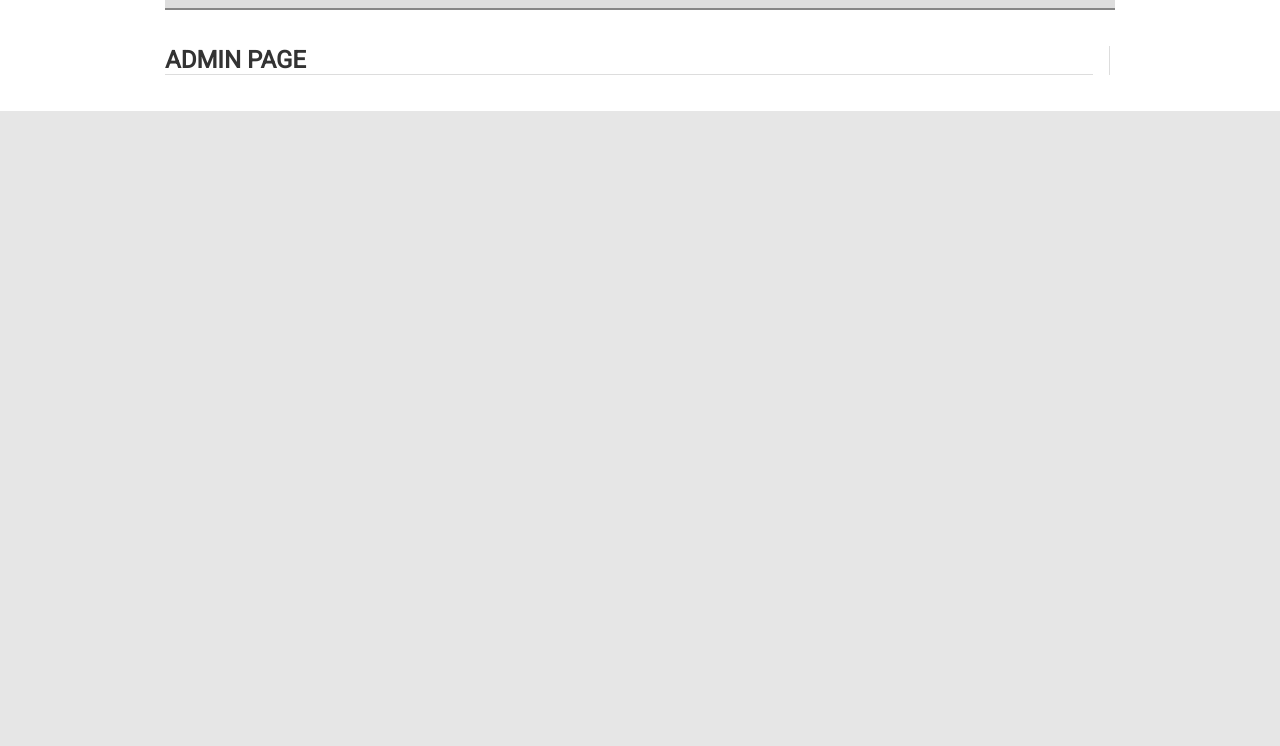
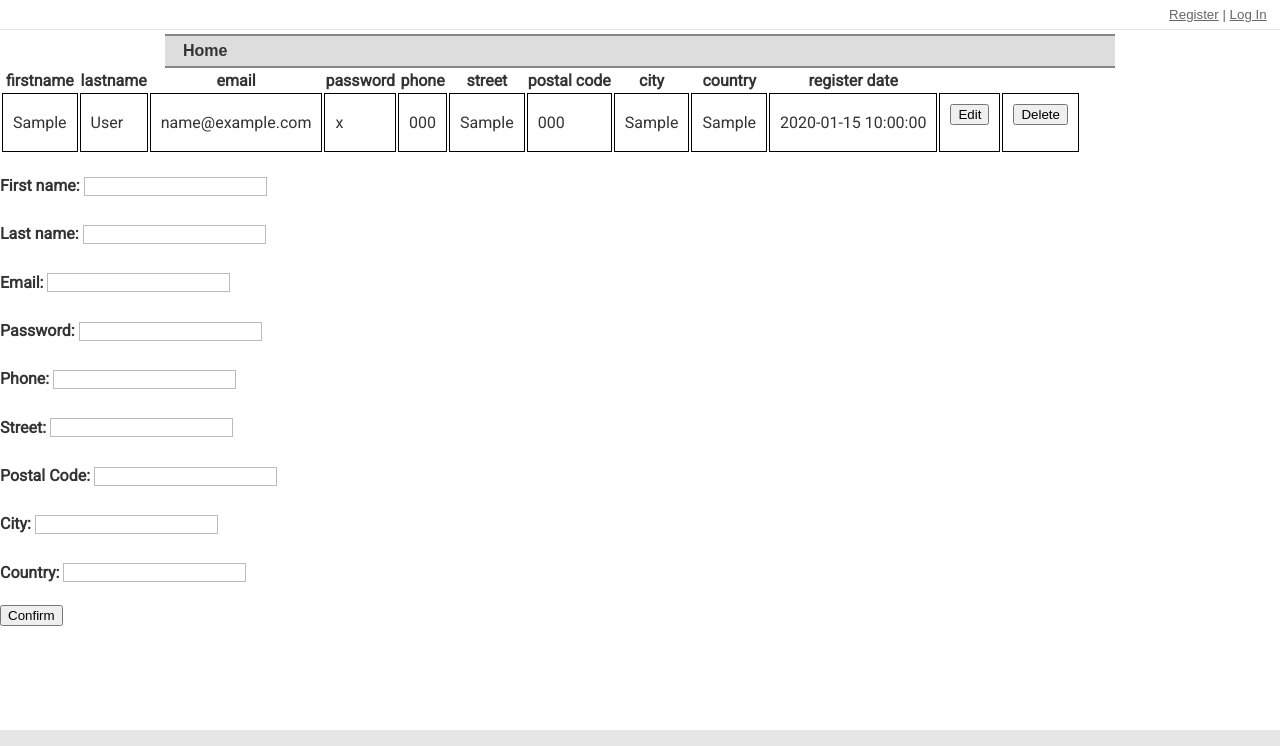
Before and after one commit to StefanThePerson/Grupparbete---Kunskapskontroll-3, a PHP site: page /admin/index.php in a window 1280 px wide. Shown: the part 54-800 px from the top of the page. Run offline with PHP 8.4, Linux system fonts and the light colour scheme; tables that the repository leaves empty hold one stand-in row (values such as "Sample post"); data that the repository does not hold is empty.

Commit message:
made admin page for users

```diff
--- a/public/admin/css/style.css
+++ b/public/admin/css/style.css
@@ -290,3 +290,15 @@ body#source a#source-link {background:#858585;border:2px solid #656565;}
   padding: 10px;
   width: 95%;
 }
+/*admin index style for users*/
+#puns-table {
+    margin-top: 40px;
+    border-collapse: collapse;
+    margin-bottom: 40px;
+  }
+  #users_table tr,
+  #users_table td,
+  #users-table th {
+    border: 1px solid black;
+    padding: 10px;
+  }
--- a/public/admin/index.php
+++ b/public/admin/index.php
@@ -1,20 +1,145 @@
 <?php
+// Koppling till databas
+//Ger även error om filen inte kan hittas
 require('../../src/config.php');
 require(SRC_PATH . 'dbconnect.php');
-$pageTitle = 'Admin Page';
-$pageId = 'admin';
-
-// checkSuccessLogin();
-// $posts = fetchAllPosts();
-
+$pageTitle = 'Admin Page for Users';
+$pageId = 'adminUsers';
+//**********
+echo "<pre>";
+print_r($_POST);
+echo "</pre>";
+//**********
+// Kolalr om Post knappen har aktiverats
+if (isset($_POST['addNewUser'])) {
+	$first_name = trim($_POST['first_name']);
+	$last_name = trim($_POST['last_name']);
+	$email = trim($_POST['email']);
+	$password = trim($_POST['password']);
+	$phone = trim($_POST['phone']);
+	$street = trim($_POST['street']);
+	$postal_code = trim($_POST['postal_code']);
+	$city = trim($_POST['city']);
+	$country = trim($_POST['country']);
+	//**********
+	try {
+		$query = "
+			INSERT INTO users (first_name, last_name, email, password, phone, street, postal_code, city, country)
+			VALUES (:first_name, :last_name, :email, :password, :phone, :street, :postal_code, :city, :country);
+		";
+		$stmt = $dbconnect->prepare($query);
+		$stmt->bindValue(":first_name", $first_name);
+		$stmt->bindValue(":last_name", $last_name);
+		$stmt->bindValue(":email", $email);
+		$stmt->bindValue(":password", $password);
+		$stmt->bindValue(":phone", $phone);
+		$stmt->bindValue(":street", $street);
+		$stmt->bindValue(":postal_code", $postal_code);
+		$stmt->bindValue(":city", $city);
+		$stmt->bindValue(":country", $country);
+		$stmt->execute();
+		echo $message =
+			'<script>
+	    	alert("A new user has been submitted");
+	    	</script>';
+		} catch (\PDOException $e) {
+			throw new \PDOException($e->getMessage(), (int) $e->getCode());
+		}
+}
+// Detta hämtar data från databas
+try {
+	// Ange SQL query
+	$stmt = $dbconnect->query("SELECT * FROM users");
+	// Hämta svaret från SQL queryt
+	$users = $stmt->fetchAll();
+} catch (\PDOException $e) {
+	throw new \PDOException($e->getMessage(), (int) $e->getCode());
+}
 ?>
+<!--**********-->
 <?php include('layout/header.php'); ?>
-<!-- Sidans/Dokumentets huvudsakliga innehåll -->
-<div id="content">
-	<!-- <?= $errorMsg ?> -->
-	<article class="border">
-		<h1>Admin Page</h1>
-	</article>
-</div>
-
+	<table id="users_table">
+		<thead>
+			<tr>
+				<th>firstname</th>
+				<th>lastname</th>
+				<th>email</th>
+				<th>password</th>
+				<th>phone</th>
+				<th>street</th>
+				<th>postal code</th>
+				<th>city</th>
+				<th>country</th>
+				<th>register date</th>
+			</tr>
+		</thead>
+		<tbody>
+			<?php foreach ($users as $key => $user) { ?>
+				<tr>
+					<td><?=htmlentities($user['first_name'])?></td>
+					<td><?=htmlentities($user['last_name'])?></td>
+					<td><?=htmlentities($user['email'])?></td>
+					<td><?=htmlentities($user['password'])?></td>
+					<td><?=htmlentities($user['phone'])?></td>
+					<td><?=htmlentities($user['street'])?></td>
+					<td><?=htmlentities($user['postal_code'])?></td>
+					<td><?=htmlentities($user['city'])?></td>
+					<td><?=htmlentities($user['country'])?></td>
+					<td><?=htmlentities($user['register_date'])?></td>
+					<td>
+						<form action="modal" method="GET">
+							<input type="submit" name="editUserBtn" value="Edit">
+						</form>
+					</td>
+					<td>
+						<form action="" method="POST">
+							<input type="hidden" name="postId" value="<?=$post['id']?>">
+							<input type="submit" name="deleteUserBtn" value="Delete">
+						</form>
+					</td>
+				</tr>
+			<?php } ?>
+		</tbody>
+	</table>
+	<form action="" method="POST">
+		<p>
+			<label>First name:</label>
+			<input type="text" name="first_name">
+		</p>
+		<p>
+			<label>Last name:</label>
+			<input type="text" name="last_name">
+		</p>
+		<p>
+			<label>Email:</label>
+			<input type="text" name="email">
+		</p>
+		<p>
+			<label>Password:</label>
+			<input type="text" name="password">
+		</p>
+		<p>
+			<label>Phone:</label>
+			<input type="text" name="phone">
+		</p>
+		<p>
+			<label>Street:</label>
+			<input type="text" name="street">
+		</p>
+		<p>
+			<label>Postal Code:</label>
+			<input type="text" name="postal_code">
+		</p>
+		<p>
+			<label>City:</label>
+			<input type="text" name="city">
+		</p>
+		<p>
+			<label>Country:</label>
+			<input type="text" name="country">
+		</p>
+		<p>
+			<input type="submit" name="addNewUser" value="Confirm">
+		</p>
+	</form>
 <?php include('layout/footer.php'); ?>
```
